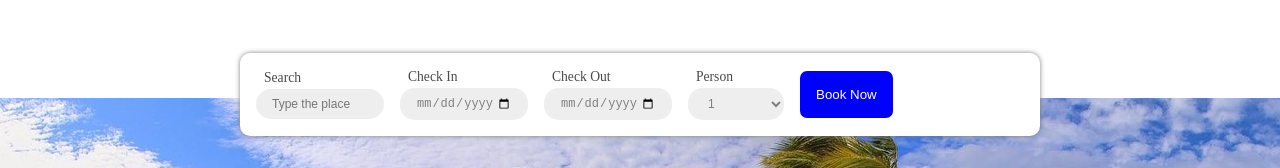
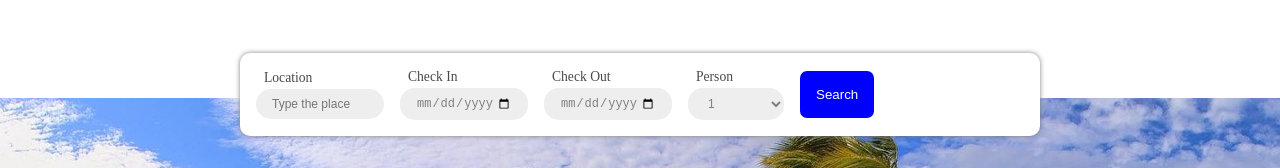
Before and after one commit to Animator55/HotelLanding, a React (Vite) app: page / in a window 1280 px wide. Shown: the part 171-339 px from the top of the page. Built offline with nearby package versions, Linux system fonts and the light colour scheme.

Commit message:
changed "book now" to "search"

```diff
--- a/src/components/Header.tsx
+++ b/src/components/Header.tsx
@@ -3,11 +3,11 @@ import main from "../assets/images/main.jpg"
 
 export default function Header () {
 
-    return <header className="header-block" id="Book Now">
+    return <header className="header-block" id="Search">
         <h1>Explore Your Desired Hotel All Over The World</h1>
         <section className="search-div">
             <div className="input-container">
-                <p>Search</p>
+                <p>Location</p>
                 <input autoComplete="address" placeholder="Type the place"/>
             </div>
             <div className="input-container">
@@ -29,7 +29,7 @@ export default function Header () {
                 </select>
             </div>
             <button>
-                Book Now
+            Search
             </button>
         </section>
         <img className="image-header" src={main}/>
```
